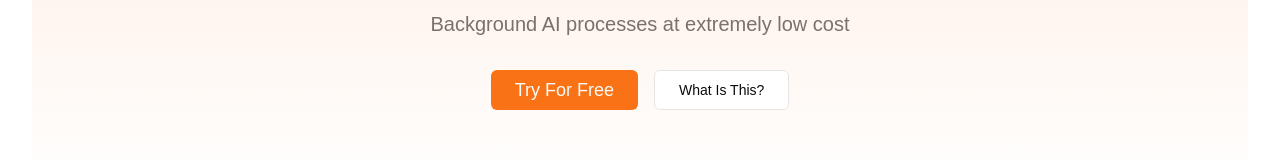
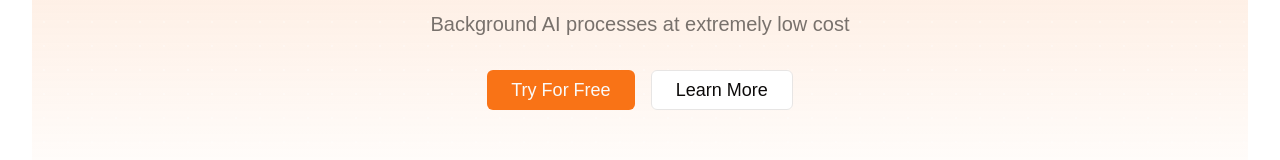
Before and after one commit to jfobrien29/subconscious-systems, a Next.js app: page / in a window 1280 px wide. Shown: the part 406-566 px from the top of the page. Built offline with nearby package versions, Linux system fonts and the light colour scheme; no server answers; a web font is replaced by a local one.

Commit message:
cooler animation

```diff
--- a/app/page.tsx
+++ b/app/page.tsx
@@ -38,8 +38,8 @@ export default function Home() {
     <div className="flex flex-col min-h-screen p-4 pb-20 gap-16 sm:p-8 font-[family-name:var(--font-geist-sans)] relative">
       <div className="relative z-10">
         <div className="py-12 md:py-24 flex flex-col items-center justify-center relative">
-          <div className="absolute inset-0 bg-gradient-to-b from-primary/20 to-transparent rounded-lg"></div>
-          <div className="absolute inset-0 bg-[radial-gradient(circle_at_center,rgba(255,255,255,0.3)_1px,transparent_1px)] bg-[length:24px_24px]"></div>
+          <div className="absolute inset-0 bg-gradient-to-b from-primary/30 to-transparent rounded-lg animate-[increase-height-and-fade-in_0.5s_ease-out_forwards]"></div>
+          <div className="absolute inset-0 bg-[radial-gradient(circle_at_center,rgba(255,255,255,0.3)_1px,transparent_1px)] bg-[length:24px_24px] animate-[fade-in-down_0.4s_ease-out_forwards]"></div>
           <h1 className="font-bold text-center relative animate-[fade-in-down_0.4s_ease-out_forwards]">
             <span className="font-bold md:text-9xl text-4xl bg-gradient-to-r from-primary to-primary/80 bg-clip-text text-transparent py-8">
               Subconscious Systems
@@ -59,12 +59,12 @@ export default function Home() {
             </Button>
             <Button
               variant="outline"
-              className="text-smmd:text-lg px-6 py-2"
+              className="text-sm md:text-lg px-6 py-2"
               onClick={() =>
                 document.querySelector('#about')?.scrollIntoView({ behavior: 'smooth' })
               }
             >
-              What Is This?
+              Learn More
             </Button>
           </div>
         </div>
@@ -131,7 +131,7 @@ export default function Home() {
           </div>
         </div>
 
-        <div className="max-w-xl mx-auto pt-12 mb-16" id="about">
+        <div className="max-w-xl mx-auto pt-6 mt-6 mb-16" id="about">
           <div className="rounded-lg border bg-card text-card-foreground shadow-sm p-8">
             <h2 className="text-lg font-semibold mb-4">About Subconscious Systems</h2>
             <div className="space-y-4 text-sm text-muted-foreground">
--- a/tailwind.config.ts
+++ b/tailwind.config.ts
@@ -77,6 +77,20 @@ const config: Config = {
             transform: 'translateY(0)',
           },
         },
+        'increase-height-and-fade-in': {
+          '0%': {
+            opacity: '1',
+            height: '10%',
+          },
+          '20%': {
+            opacity: '1',
+            height: '20%',
+          },
+          '100%': {
+            opacity: '1',
+            height: '100%',
+          },
+        },
         'accordion-down': {
           from: {
             height: '0',
```
